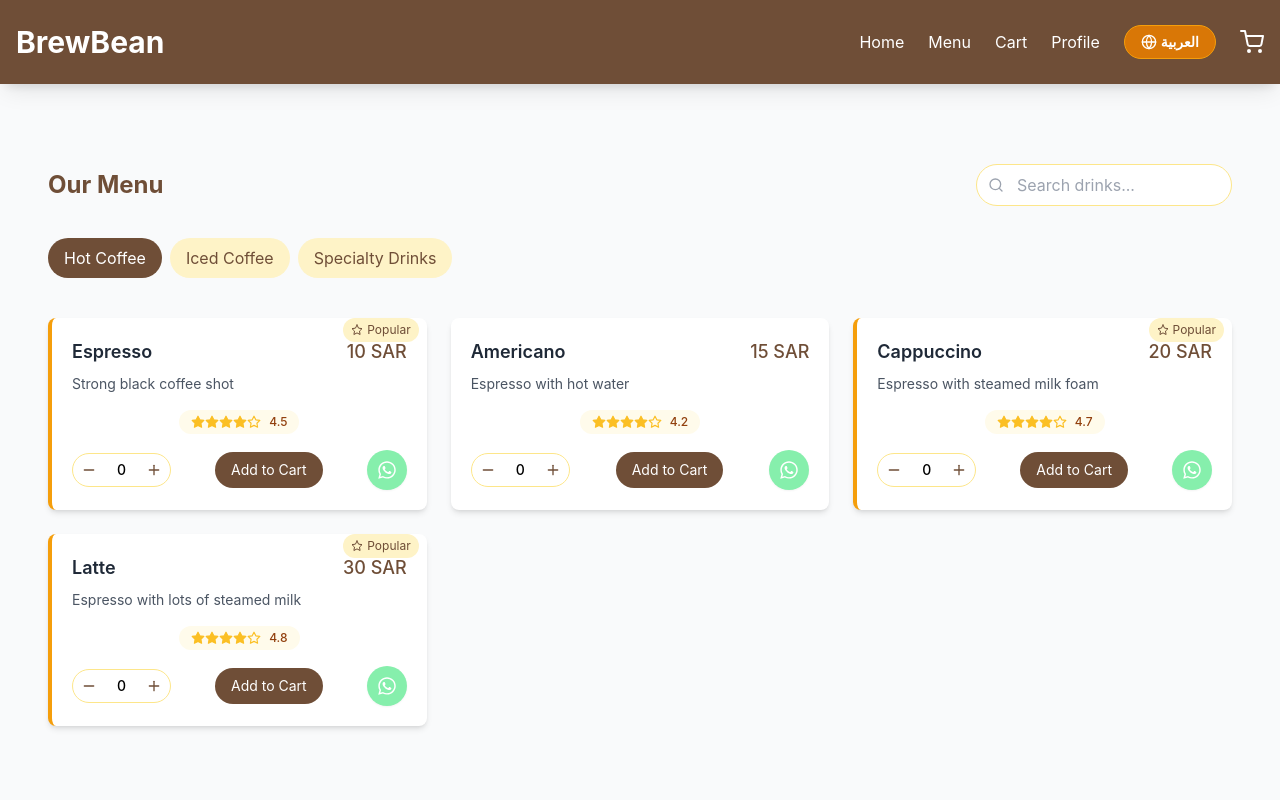
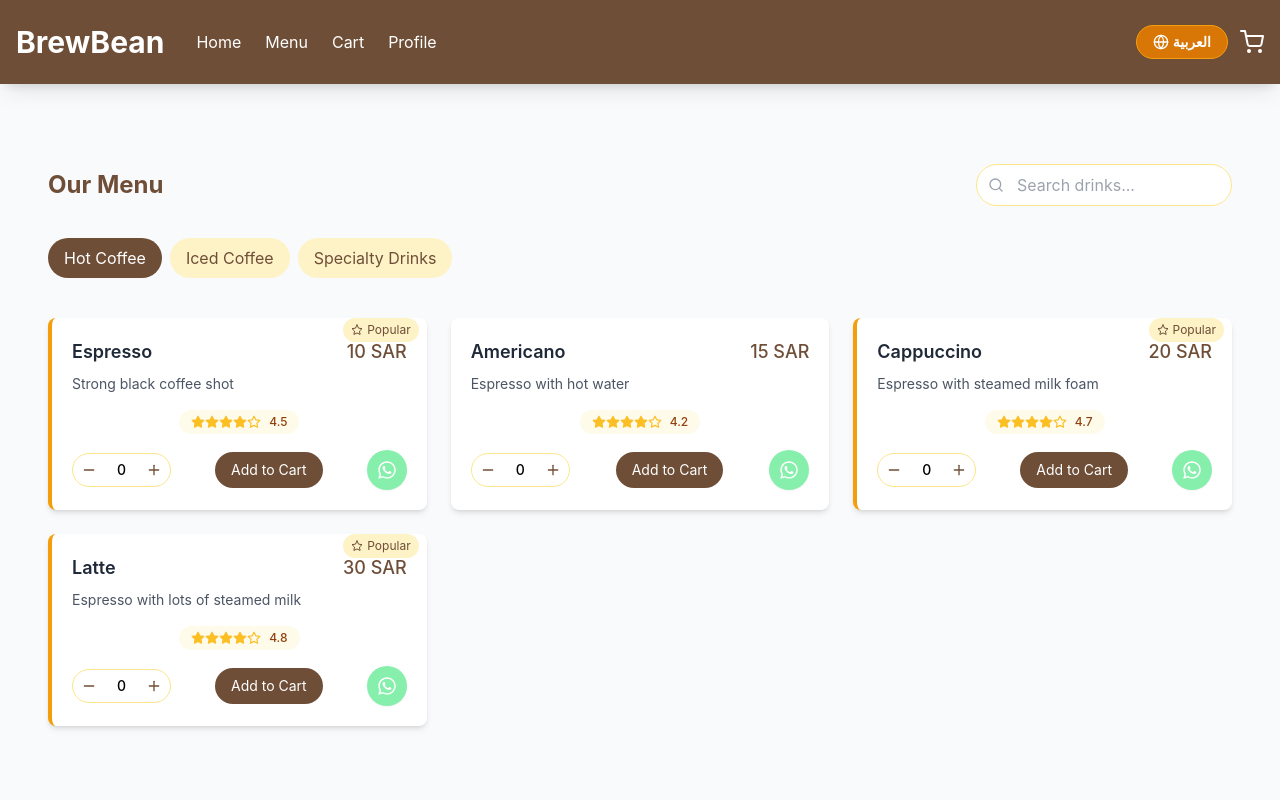
Before and after one commit to ihsanayaan/coffee-shop, a React (Create React App) app: page /menu in a window 1280 px wide. Shown: the top 800 px of the page. Built offline with nearby package versions, Linux system fonts and the light colour scheme.

Commit message:
updated navbar.jsx

```diff
--- a/src/components/Navbar.jsx
+++ b/src/components/Navbar.jsx
@@ -9,7 +9,10 @@ export default function Navbar({ lang, toggleLanguage, t, isMenuOpen, setIsMenuO
     >
       <div className="container mx-auto px-4 py-6 flex items-center justify-between">
 
-        {/* Left: Hamburger - Mobile only */}
+        {/* Left Side: Hamburger + Logo + Desktop Links */}
+        <div className="flex items-center gap-8">
+
+          {/* Hamburger - Mobile only */}
           <button
             onClick={() => setIsMenuOpen(!isMenuOpen)}
             className="md:hidden text-2xl focus:outline-none"
@@ -17,31 +20,32 @@ export default function Navbar({ lang, toggleLanguage, t, isMenuOpen, setIsMenuO
             {isMenuOpen ? <FiX /> : <FiMenu />}
           </button>
 
-        {/* Logo - Desktop pe left, Mobile pe center */}
+          {/* Logo - BrewBean */}
           <Link
             to="/"
-          className="text-2xl md:text-3xl font-bold absolute left-1/2 -translate-x-1/2 md:static md:translate-x-0"
+            className="text-2xl md:text-3xl font-bold"
           >
             {t('brandName')}
           </Link>
 
-        {/* Right: Links + Lang + Cart */}
-        <div className="flex items-center gap-4 sm:gap-6">
-
-          {/* Desktop Links - Wapas right side pe */}
+          {/* Desktop Links - BrewBean ke sath */}
           <div className="hidden md:flex items-center gap-6">
             <Link to="/" className="hover:text-amber-200">{t('home')}</Link>
             <Link to="/menu" className="hover:text-amber-200">{t('menu')}</Link>
             <Link to="/cart" className="hover:text-amber-200">{t('cart')}</Link>
             <Link to="/profile" className="hover:text-amber-200">{t('profile')}</Link>
           </div>
+        </div>
 
-          {/* Language Button - Mobile + Desktop, Full Text */}
+        {/* Right Side: Lang + Cart */}
+        <div className="flex items-center gap-3">
+
+          {/* Language Button - Cart ke sath */}
           <button
             onClick={toggleLanguage}
             className="flex items-center gap-1 bg-amber-600 hover:bg-amber-700 text-white px-3 py-1.5 md:px-4 md:py-1.5 rounded-full text-xs md:text-sm font-semibold border border-amber-500 transition-all"
           >
-            <FiGlobe size={16} />
+            <FiGlobe size={16} className="hidden sm:block" />
             <span>{lang === 'en' ? 'العربية' : 'English'}</span>
           </button>
 
@@ -57,7 +61,7 @@ export default function Navbar({ lang, toggleLanguage, t, isMenuOpen, setIsMenuO
         </div>
       </div>
 
-      {/* Mobile Dropdown Menu - Lang button nahi hai */}
+      {/* Mobile Dropdown Menu */}
       {isMenuOpen && (
         <div className="md:hidden bg-amber-800 py-4 px-6 space-y-3 border-t border-amber-700">
           <Link
```
Lines whose indentation alone changed are shown as unchanged.
